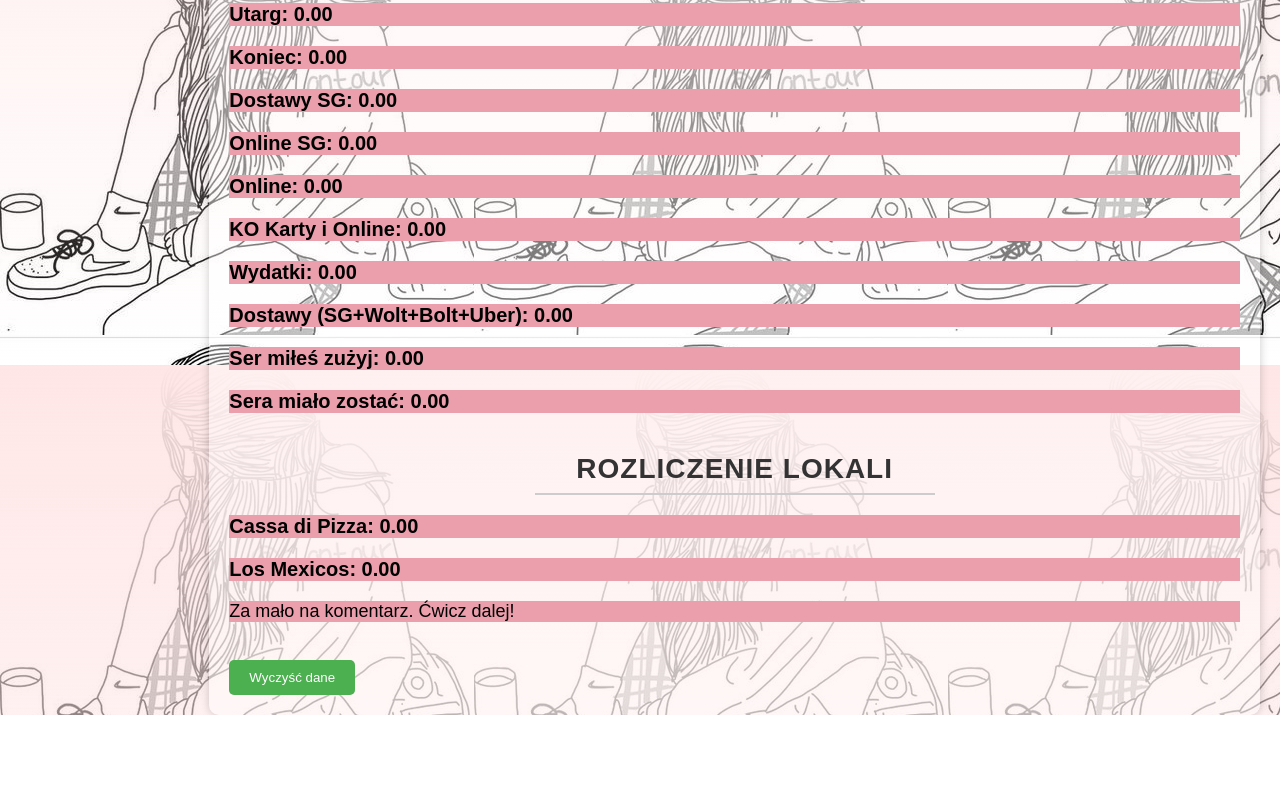
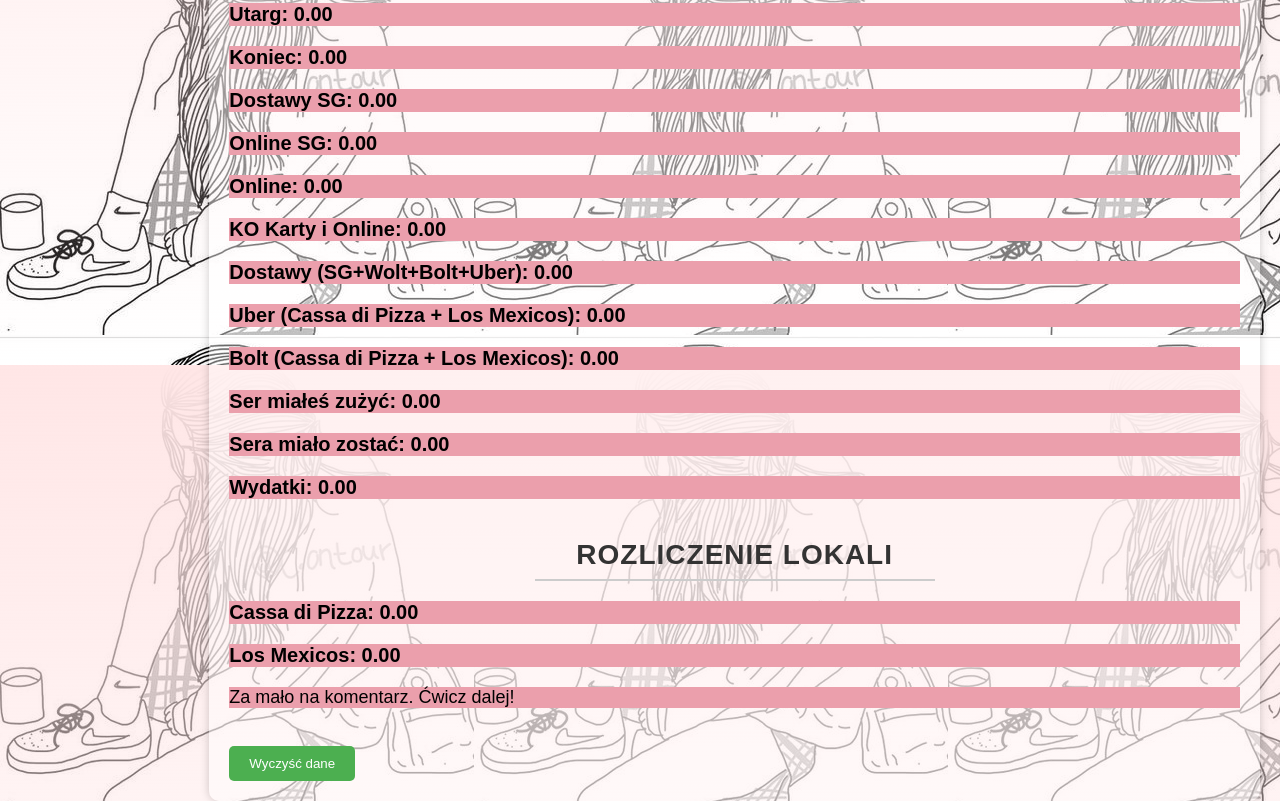
Before and after one commit to romahalaichuk/Calc.sg, a website: page index.html in a window 1280 px wide. Shown: the part 2035-2836 px from the top of the page. Before the commit the page ends 2750 px from the top, so only its background shows below. Drawn offline with Linux system fonts and the light colour scheme.

Commit message:
ewrweeef

```diff
--- a/index.html
+++ b/index.html
@@ -479,20 +479,28 @@
 				</p>
 				<p>KO Karty i Online: <span id="ko_karty_online">0.00</span></p>
 
-				<p>Wydatki: <span id="wydatki" class="negative-check">0.00</span></p>
 				<p>
 					Dostawy (SG+Wolt+Bolt+Uber):
 					<span id="wynik_dostawy" class="negative-check">0.00</span>
 				</p>
-
+				<!-- 🔥 NOWE wyniki -->
 				<p>
-					Ser miłeś zużyj:
+					Uber (Cassa di Pizza + Los Mexicos):
+					<span id="uber_total" class="negative-check">0.00</span>
+				</p>
+				<p>
+					Bolt (Cassa di Pizza + Los Mexicos):
+					<span id="bolt_total" class="negative-check">0.00</span>
+				</p>
+				<p>
+					Ser miałeś zużyć:
 					<span id="ser_milosci_zuzyj" class="negative-check">0.00</span>
 				</p>
 				<p>
 					Sera miało zostać:
 					<span id="sera_mialo_zostac" class="negative-check">0.00</span>
 				</p>
+				<p>Wydatki: <span id="wydatki" class="negative-check">0.00</span></p>
 				<h3>Rozliczenie lokali</h3>
 				<p>Cassa di Pizza: <span id="cassa_di_pizza">0.00</span></p>
 				<p>Los Mexicos: <span id="los_mexicos">0.00</span></p>
@@ -775,6 +783,12 @@
 				} else if (utarg >= 9500 && utarg < 10000) {
 					komentarzTekst.textContent = komentarze[16];
 				}
+				// 🔥 NOWE – sumowanie Uber i Bolt osobno
+				let uber_total = uber_cdp + uber_lm;
+				let bolt_total = bolt_cdp + bolt_lm;
+
+				document.getElementById("uber_total").innerText = uber_total.toFixed(2);
+				document.getElementById("bolt_total").innerText = bolt_total.toFixed(2);
 				// Obliczenie przychodów dla lokali
 				let cassa_di_pizza = bolt_cdp + uber_cdp + wolt_cdp + pyszne_cdp;
 				let los_mexicos = bolt_lm + uber_lm + pyszne_lm;
```
